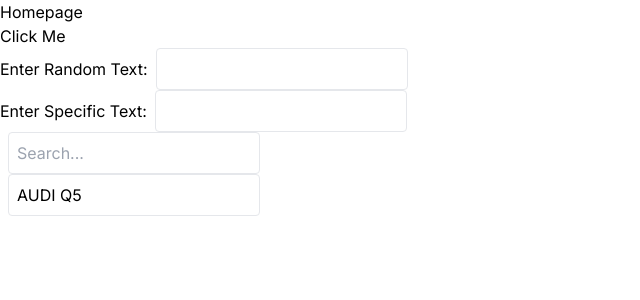
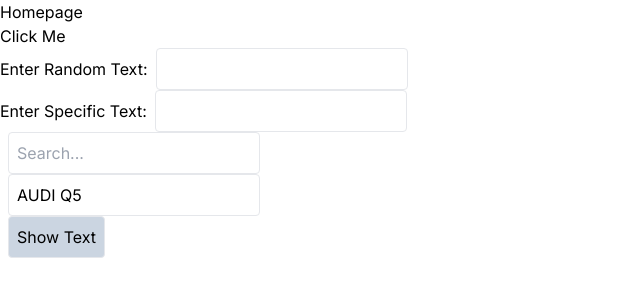
Before and after one commit to leobewater/youtube-next-js-jest, a Next.js app: page / in a window 1280 px wide. Shown: the top 300 px of the page, without its empty margins (0-640 px from the left). Built offline with nearby package versions, Linux system fonts and the light colour scheme.

Commit message:
add show text button and logic

```diff
--- a/app/page.tsx
+++ b/app/page.tsx
@@ -1,23 +1,36 @@
+'use client';
+
+import { useState } from 'react';
 import styles from './page.module.css';
 
 export default function Home() {
+  const [showText, setShowText] = useState(false);
+
   return (
     <main className={styles.main}>
       <h1>Homepage</h1>
       <button>Click Me</button>
       <div>
         <label htmlFor="randomText">Enter Random Text:</label>
-        <input id="randomText" className='border p-2 ml-2 rounded'/>
+        <input id="randomText" className="border p-2 ml-2 rounded" />
       </div>
       <div>
         <label htmlFor="specificText">Enter Specific Text:</label>
-        <input id="specificText" className='border p-2 ml-2 rounded'/>
+        <input id="specificText" className="border p-2 ml-2 rounded" />
       </div>
       <div>
-        <input placeholder="Search..." className='border p-2 ml-2 rounded'/>
+        <input placeholder="Search..." className="border p-2 ml-2 rounded" />
       </div>
       <div>
-        <input value="AUDI Q5" onChange={() => {}} className='border p-2 ml-2 rounded'/>
+        <input
+          value="AUDI Q5"
+          onChange={() => {}}
+          className="border p-2 ml-2 rounded"
+        />
+      </div>
+      <div>
+        {showText && <span>This is the text!</span>}
+        <button onClick={() => setShowText(!showText)} className='border ml-2 p-2 bg-slate-300 rounded'>Show Text</button>
       </div>
     </main>
   );
```
